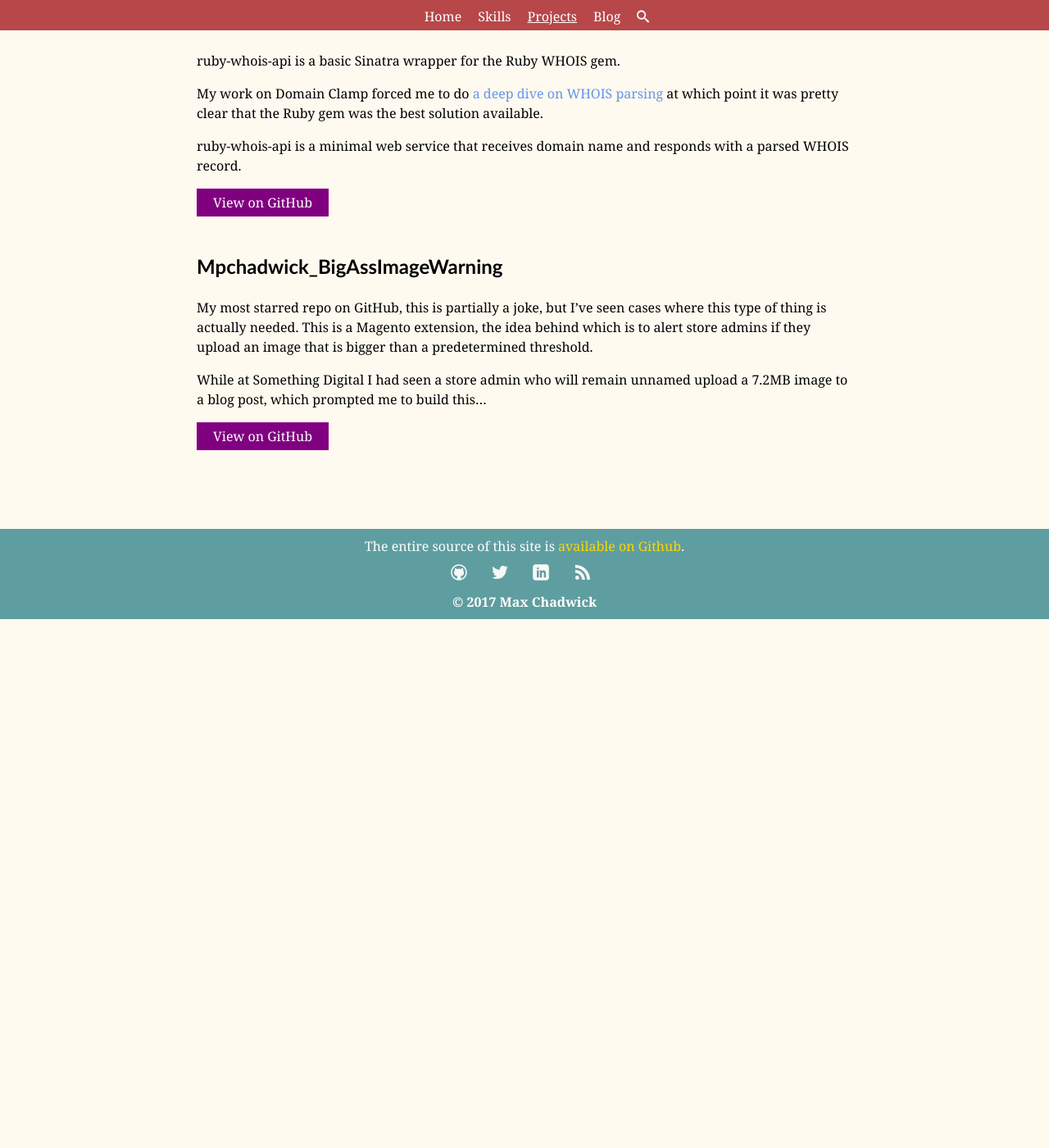
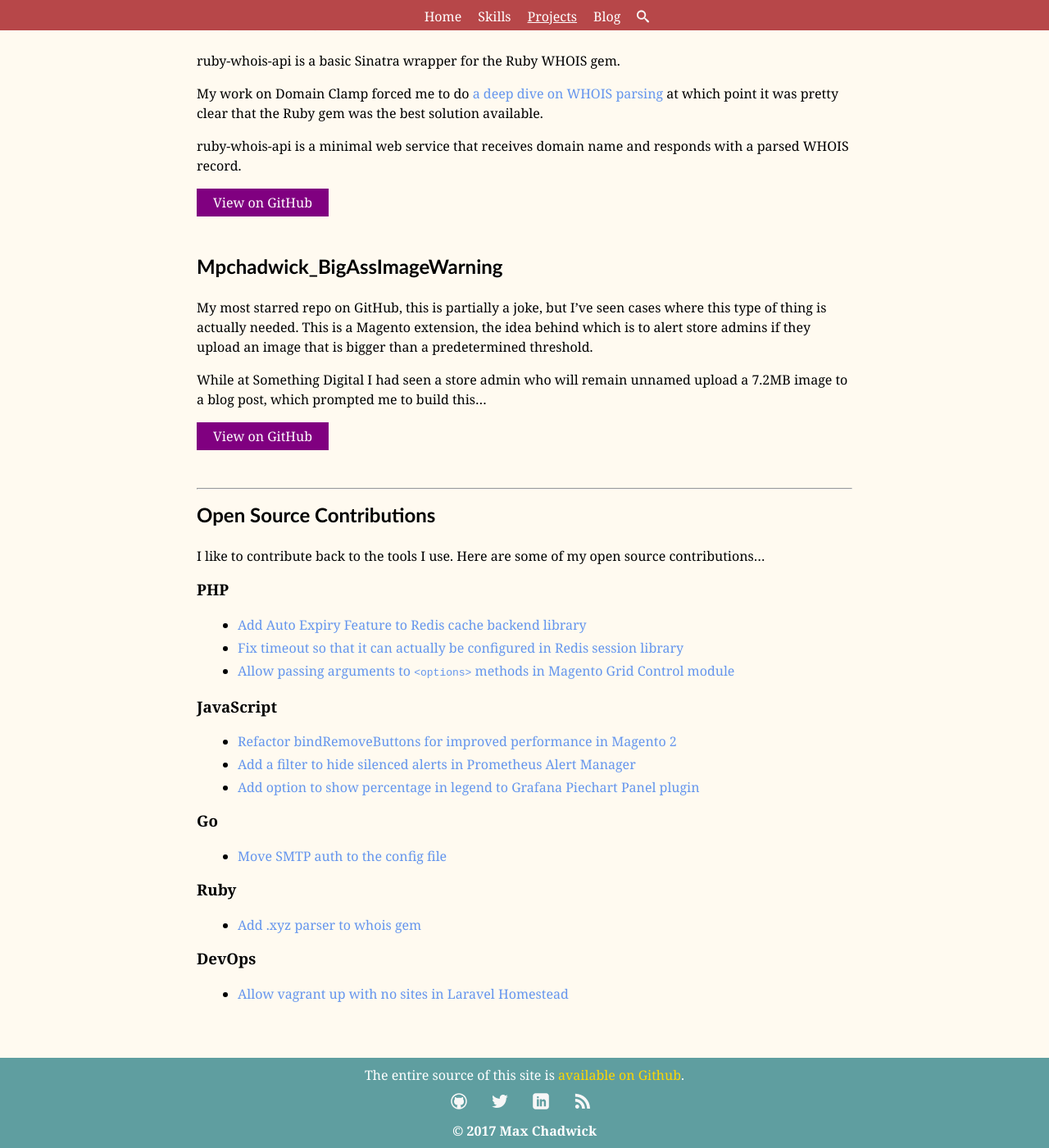
Before and after one commit to mpchadwick/mpchadwick.github.io, a Jekyll site: the page built from projects/index.md, in a window 1280 px wide and 1400 px high, scrolled down 1352 px. Shown: the whole window at 82% size. Built offline with Jekyll 4.4.1, drawn with Linux system fonts in a browser that asks for light colours; before the commit the page ends 2107 px from its top, so only the background shows below that.

Commit message:
Start to catalog open source contributions

```diff
--- a/projects/index.md
+++ b/projects/index.md
@@ -59,3 +59,33 @@ My most starred repo on GitHub, this is partially a joke, but I've seen cases wh
 While at Something Digital I had seen a store admin who will remain unnamed upload a 7.2MB image to a blog post, which prompted me to build this...
 
 <a class="call-to-action" href="https://github.com/mpchadwick/Mpchadwick_BigAssImageWarning">View on GitHub</a>
+
+---
+
+## Open Source Contributions
+
+I like to contribute back to the tools I use. Here are some of my open source contributions...
+
+### PHP
+
+- [Add Auto Expiry Feature to Redis cache backend library](https://github.com/colinmollenhour/Cm_Cache_Backend_Redis/pull/111)
+- [Fix timeout so that it can actually be configured in Redis session library](https://github.com/colinmollenhour/Cm_RedisSession/pull/86)
+- [Allow passing arguments to `<options>` methods in Magento Grid Control module](https://github.com/magento-hackathon/GridControl/pull/19)
+
+### JavaScript
+
+- [Refactor bindRemoveButtons for improved performance in Magento 2](https://github.com/magento/magento2/pull/1144)
+- [Add a filter to hide silenced alerts in Prometheus Alert Manager](https://github.com/prometheus/alertmanager/pull/319)
+- [Add option to show percentage in legend to Grafana Piechart Panel plugin](https://github.com/grafana/piechart-panel/pull/41)
+
+### Go
+
+- [Move SMTP auth to the config file](https://github.com/prometheus/alertmanager/pull/308)
+
+### Ruby
+
+- [Add .xyz parser to whois gem](https://github.com/weppos/whois/pull/460)
+
+### DevOps
+
+- [Allow vagrant up with no sites in Laravel Homestead](https://github.com/laravel/homestead/pull/326)
```
